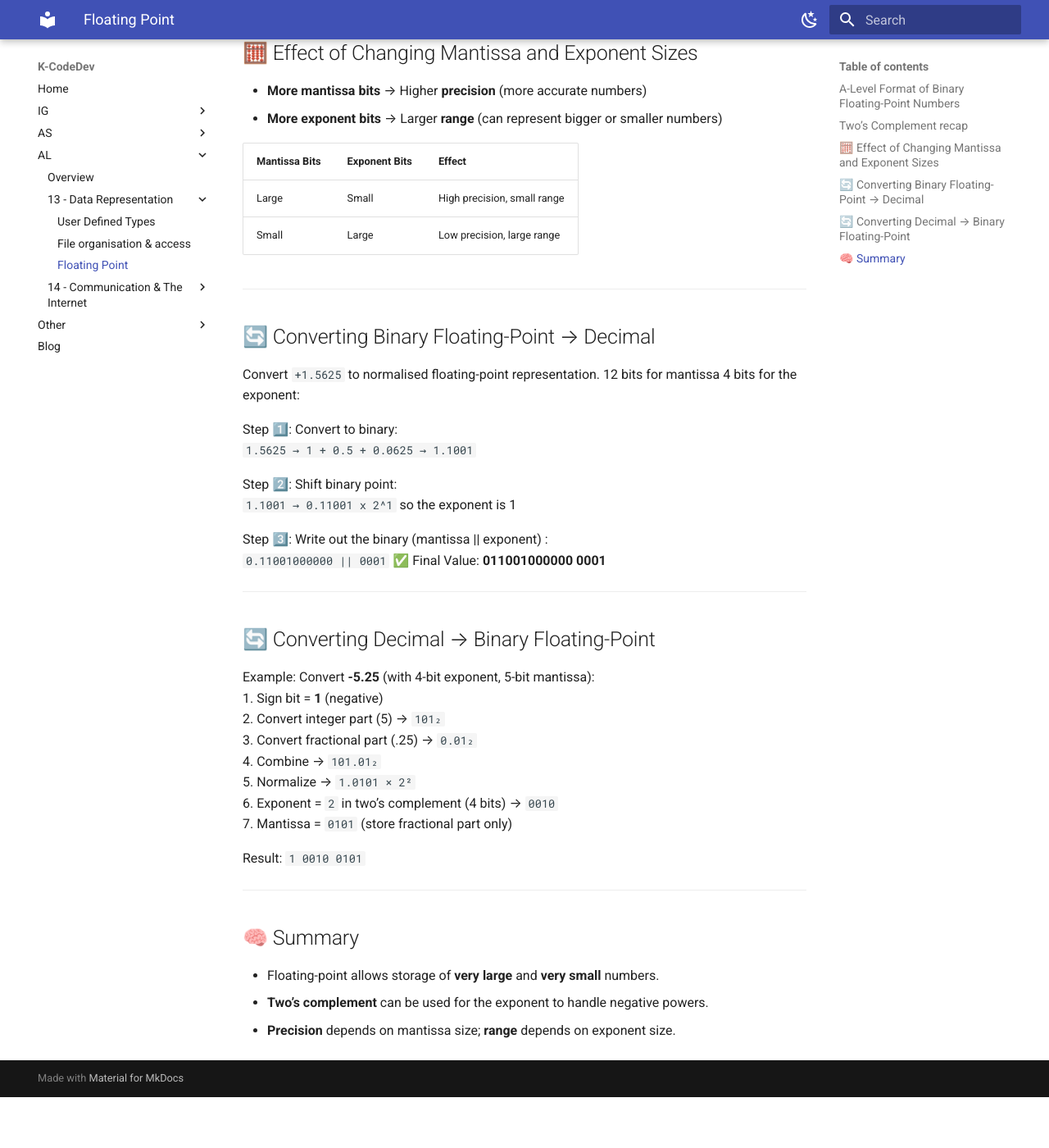
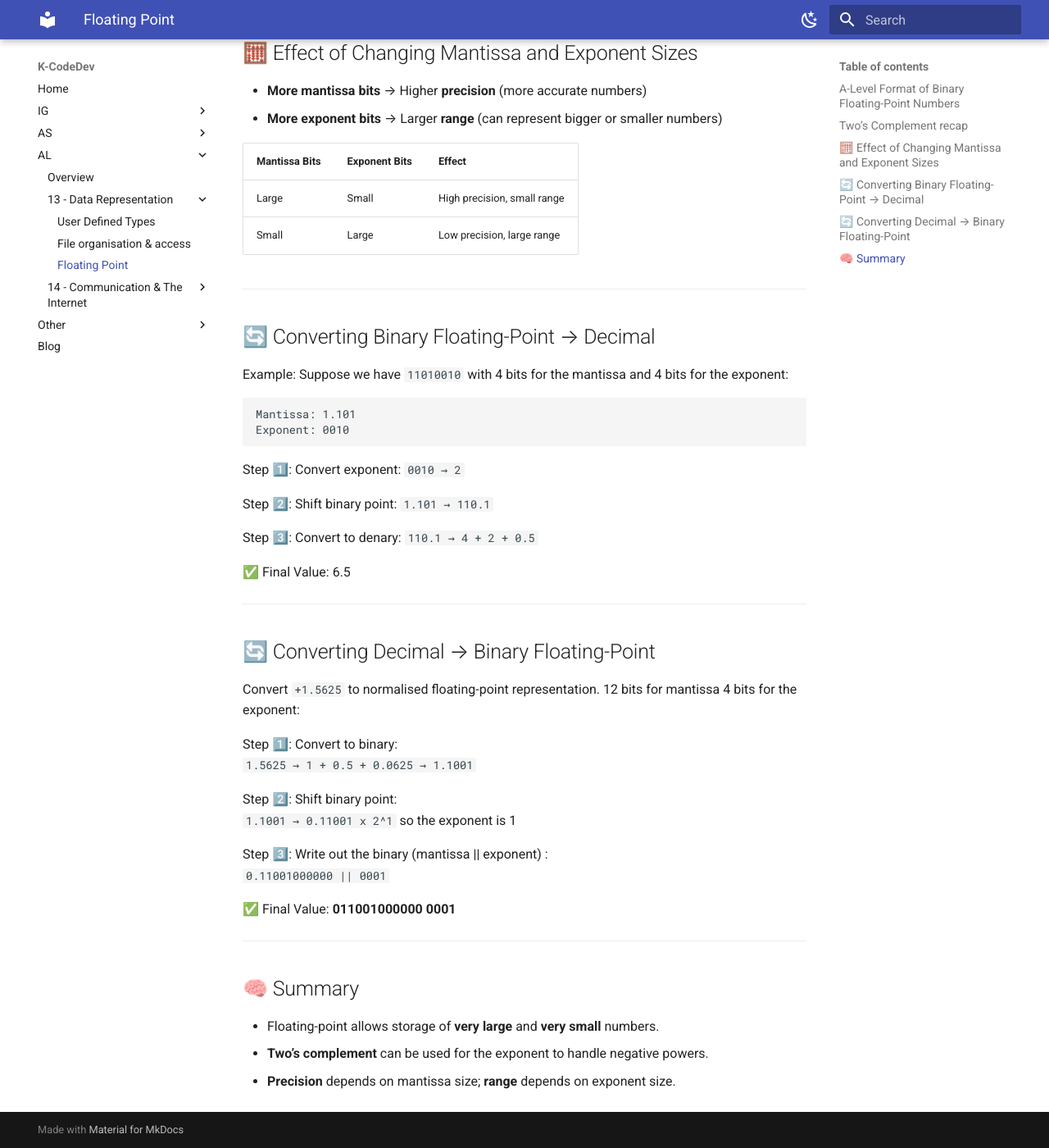
Before and after one commit to kcodedev/mkdocs, an MkDocs documentation site: the page built from docs/AL/13-data-representation/floating-point.md, in a window 1280 px wide and 1400 px high, scrolled down 811 px. Shown: the whole window at 82% size. Built offline with MkDocs 1.6.1 and Material for MkDocs 9.7.7, drawn with Linux system fonts in a browser that asks for light colours; before the commit the page ends 2149 px from its top, so only the background shows below that.

Commit message:
Update floating-point.md

````diff
--- a/docs/AL/13-data-representation/floating-point.md
+++ b/docs/AL/13-data-representation/floating-point.md
@@ -38,6 +38,27 @@ This allows both positive and negative exponents (for representing very large an
 
 ## 🔄 Converting Binary Floating-Point → Decimal
 
+Example:
+Suppose we have `11010010` with 4 bits for the mantissa and 4 bits for the exponent:
+```
+Mantissa: 1.101
+Exponent: 0010
+```
+Step 1️⃣: Convert exponent:
+`0010 → 2`
+
+Step 2️⃣: Shift binary point:
+`1.101 → 110.1`
+
+Step 3️⃣: Convert to denary:
+`110.1 → 4 + 2 + 0.5`
+
+✅ Final Value: 6.5
+
+---
+
+## 🔄 Converting Decimal → Binary Floating-Point
+
 Convert `+1.5625` to normalised floating-point representation. 12 bits for mantissa 4 bits for the exponent:
 
 Step 1️⃣: Convert to binary:
@@ -48,22 +69,8 @@ Step 2️⃣: Shift binary point:
 
 Step 3️⃣: Write out the binary (mantissa || exponent) :
 `0.11001000000 || 0001`
+
 ✅ Final Value: **011001000000 0001**
-
----
-
-## 🔄 Converting Decimal → Binary Floating-Point
-
-Example: Convert **-5.25** (with 4-bit exponent, 5-bit mantissa):
-1. Sign bit = **1** (negative)
-2. Convert integer part (5) → `101₂`
-3. Convert fractional part (.25) → `0.01₂`
-4. Combine → `101.01₂`
-5. Normalize → `1.0101 × 2²`
-6. Exponent = `2` in two’s complement (4 bits) → `0010`
-7. Mantissa = `0101` (store fractional part only)
-
-Result: `1 0010 0101`
 
 ---
 
````
